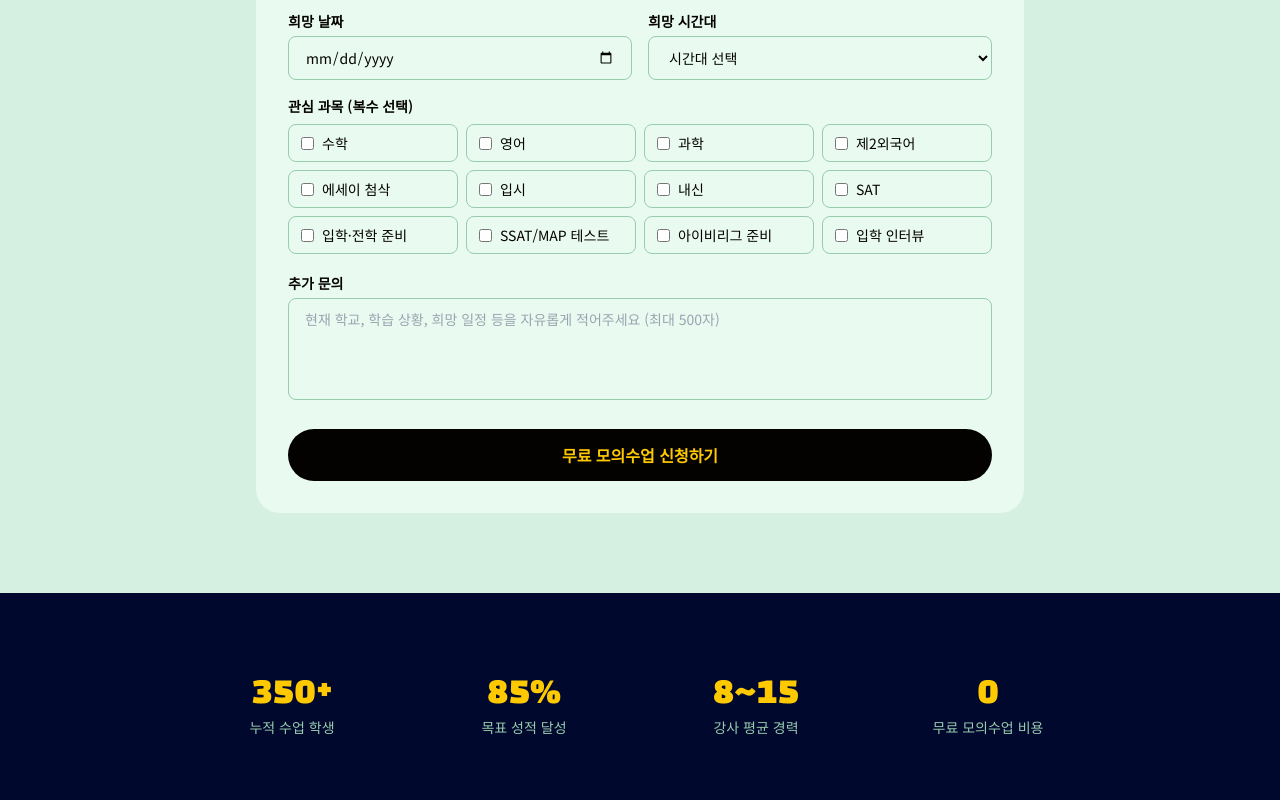
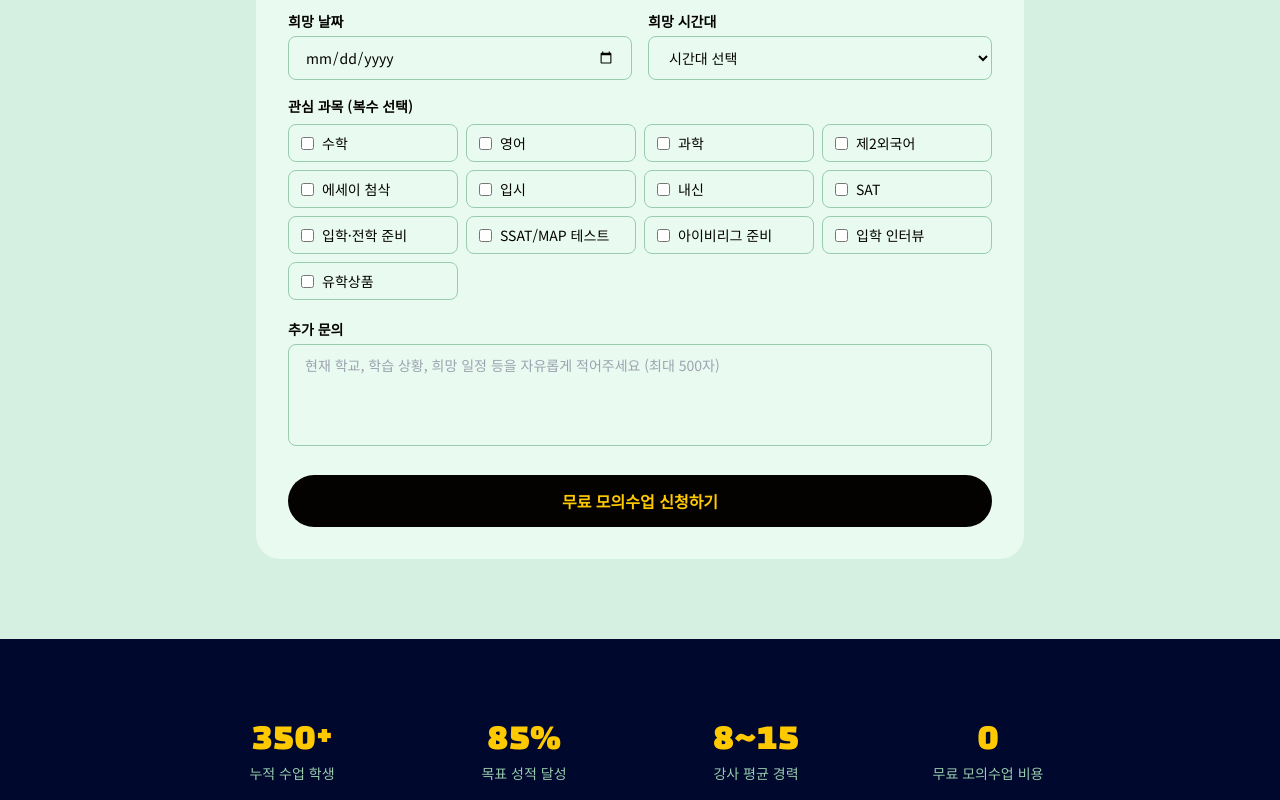
Before and after one commit to hasa080525-ctrl/global, a React (Vite) app: page /trial in a window 1280 px wide. Shown: the part 1260-2060 px from the top of the page. Built offline with nearby package versions, Linux system fonts and the light colour scheme.

Commit message:
Add 유학상품 option to trial form's subject checklist
The winter camp page's CTA buttons link here, but the form had no way
to indicate interest was about a camp/study-abroad product rather than
regular tutoring.

```diff
--- a/src/pages/trial/page.tsx
+++ b/src/pages/trial/page.tsx
@@ -284,7 +284,7 @@ export default function TrialPage() {
             <fieldset className="block">
               <legend className="text-sm font-semibold">관심 과목 (복수 선택)</legend>
               <div className="mt-2 grid grid-cols-2 sm:grid-cols-4 gap-2">
-                {["수학", "영어", "과학", "제2외국어", "에세이 첨삭", "입시", "내신", "SAT", "입학·전학 준비", "SSAT/MAP 테스트", "아이비리그 준비", "입학 인터뷰"].map(
+                {["수학", "영어", "과학", "제2외국어", "에세이 첨삭", "입시", "내신", "SAT", "입학·전학 준비", "SSAT/MAP 테스트", "아이비리그 준비", "입학 인터뷰", "유학상품"].map(
                   (s) => (
                     <label
                       key={s}
```
